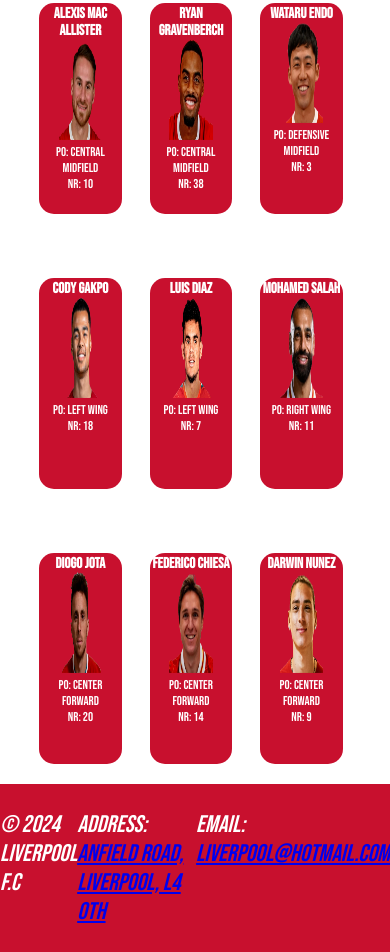
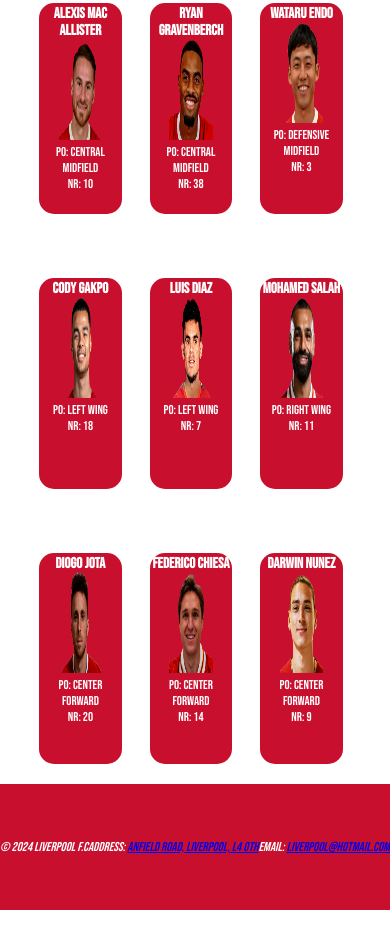
Before and after one commit to Mikesollikoroma/assingment-2, a plain HTML site: page index.html in a window 390 px wide. Shown: the part 715-1667 px from the top of the page. After the commit the page ends 1625 px from the top, so only its background shows below. Drawn offline with Linux system fonts and the light colour scheme.

Commit message:
added media queries to the footer

```diff
--- a/css/footer.css
+++ b/css/footer.css
@@ -16,3 +16,25 @@
     color: white;
     width: 100%;
 }
+
+/* Media Queries */
+
+/* Tablet */
+@media only screen and (max-width: 1024px) {
+     /* Footer */
+     .contact__details {
+        font-size: 1rem;
+    }
+}
+
+/* Mobile */
+@media only screen and (max-width: 597px) {
+     /* Footer */
+     .contact {
+        height: 15vh;
+    }
+    .contact__details {
+        font-size: 0.8rem;
+    }
+
+}
```
